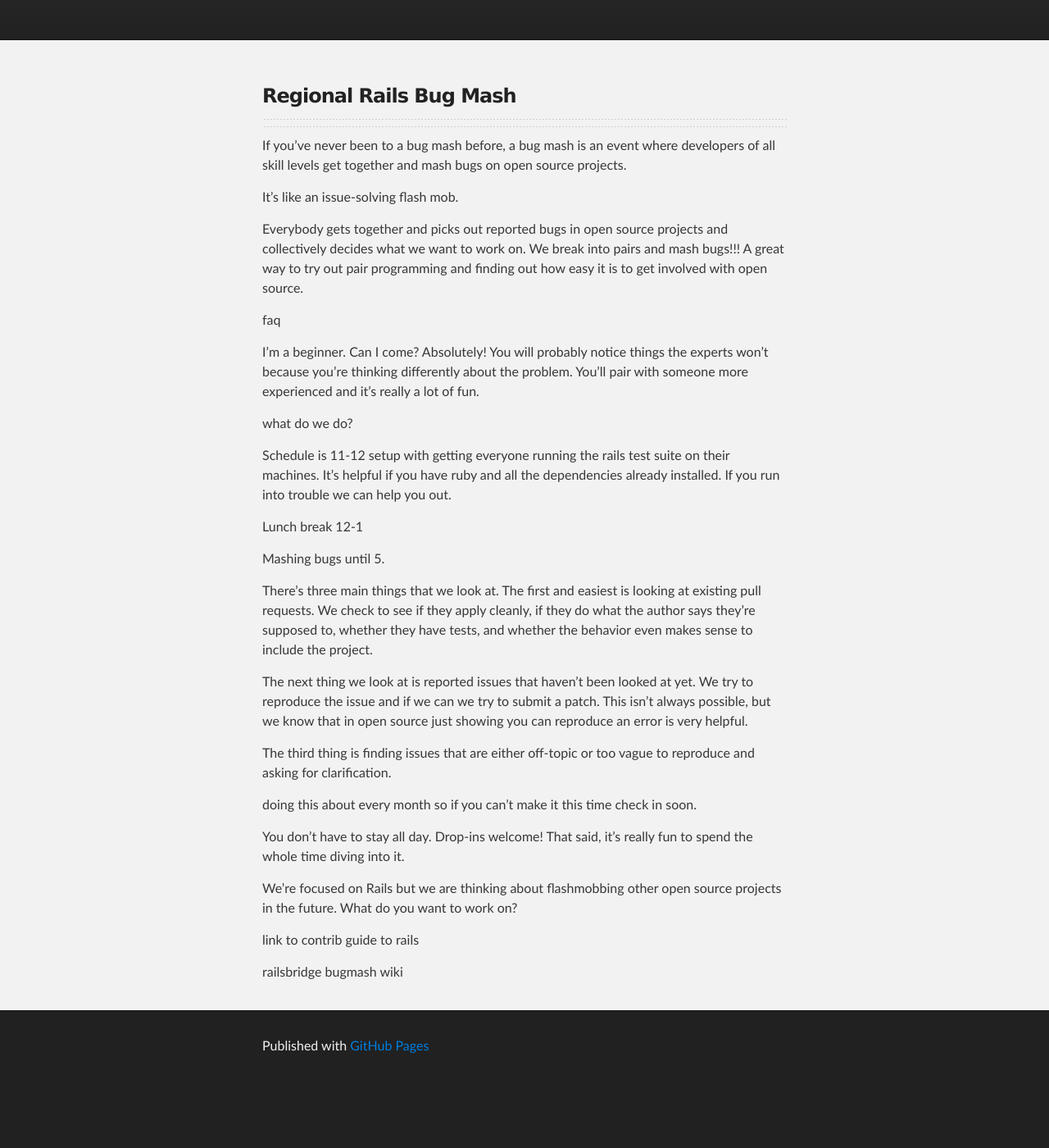
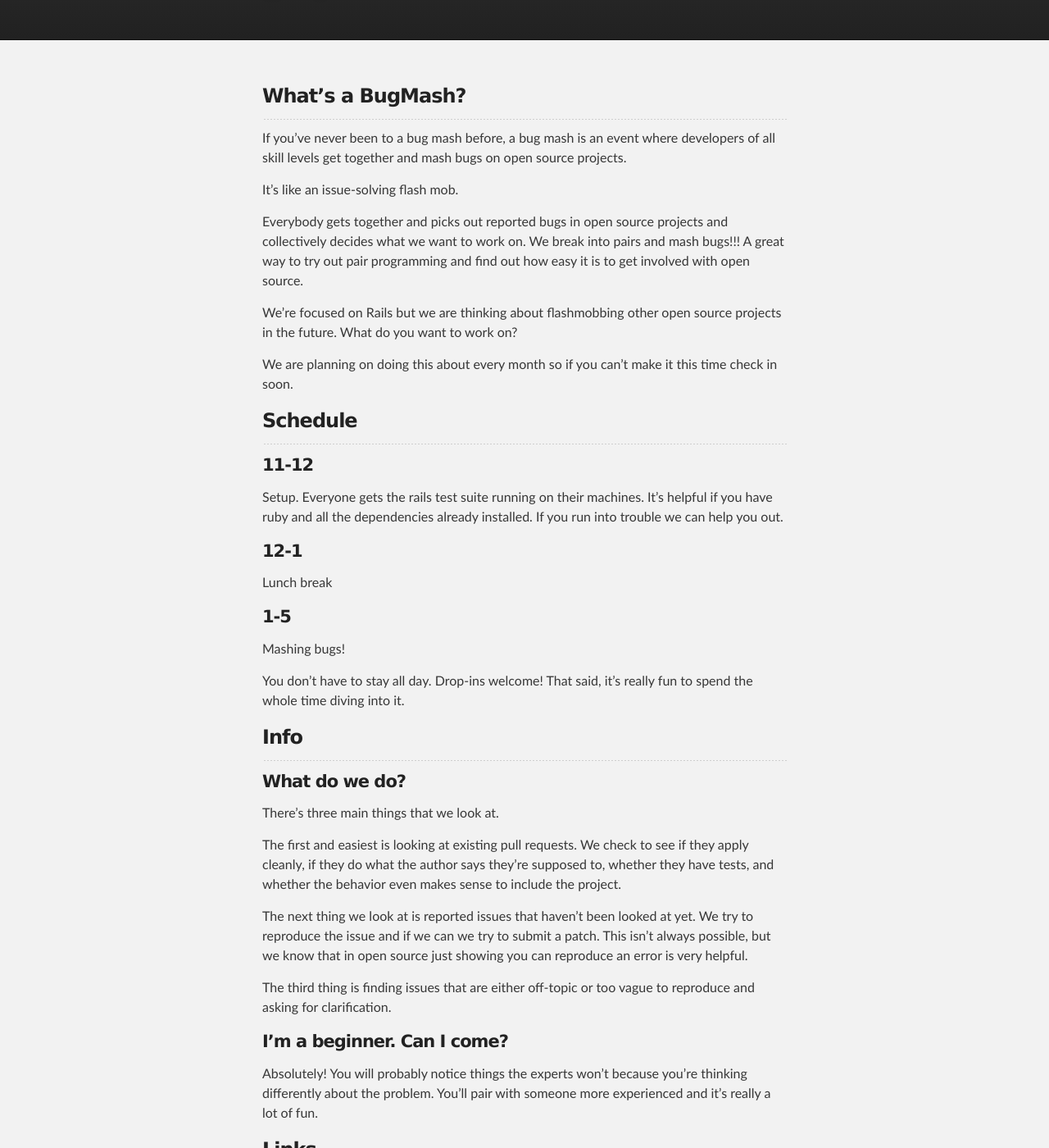
Before and after one commit to boulderbugmash/boulderbugmash.github.com, a Jekyll site: the page built from index.md, in a window 1280 px wide and 1400 px high, scrolled down 197 px. Shown: the whole window at 82% size. Built offline with Jekyll 4.4.1, drawn with Linux system fonts in a browser that asks for light colours; Markdown is read by kramdown in place of the engine named in the settings; before the commit the page ends 1519 px from its top, so only the background shows below that; some of the changed text lies outside the part shown.

Commit message:
Update page text

```diff
--- a/_layouts/default.html
+++ b/_layouts/default.html
@@ -3,7 +3,7 @@
   <head>
     <meta charset='utf-8' />
     <meta http-equiv="X-UA-Compatible" content="chrome=1" />
-    <meta name="description" content="Boulder BugMash : Our next BugMash is on Saturday, August 25 11am-5pm @ Gnip's offices in Boulder. " />
+    <meta name="description" content="{{ site.title }} - {{ site.tagline }}" />
 
     <link rel="stylesheet" type="text/css" media="screen" href="/stylesheets/stylesheet.css">
 
--- a/index.md
+++ b/index.md
@@ -3,50 +3,68 @@
 layout: default
 ---
 
-### Regional Rails Bug Mash
+### What's a BugMash?
 
 ***
 
 
 
+If you've never been to a bug mash before, a bug mash is an event where developers of all skill levels get together and mash bugs on open source projects.
+
+It's like an issue-solving flash mob.
+
+Everybody gets together and picks out reported bugs in open source projects and collectively decides what we want to work on. We break into pairs and mash bugs!!! A great way to try out pair programming and find out how easy it is to get involved with open source.
 
 
-***
+We're focused on Rails but we are thinking about flashmobbing other open source projects in the future. What do you want to work on?
 
-If you've never been to a bug mash before, a bug mash is an event where developers of all skill levels get together and mash bugs on open source projects.
+We are planning on doing this about every month so if you can't make it this time check in soon.
 
 
 
 
-It's like an issue-solving flash mob.
+###Schedule
 
-Everybody gets together and picks out reported bugs in open source projects and collectively decides what we want to work on. We break into pairs and mash bugs!!! A great way to try out pair programming and finding out how easy it is to get involved with open source.
+***
 
-faq
+####11-12
+Setup. Everyone gets the rails test suite running on their machines. It's helpful if you have ruby and all the dependencies already installed. If you run into trouble we can help you out.
 
-I'm a beginner. Can I come?
-Absolutely! You will probably notice things the experts won't because you're thinking differently about the problem. You'll pair with someone more experienced and it's really a lot of fun.
+####12-1
+Lunch break
 
-what do we do?
+####1-5
+Mashing bugs!
 
-Schedule is 11-12 setup with getting everyone running the rails test suite on their machines. It's helpful if you have ruby and all the dependencies already installed. If you run into trouble we can help you out.
+You don't have to stay all day. Drop-ins welcome! That said, it's really fun to spend the whole time diving into it.
 
-Lunch break 12-1
 
-Mashing bugs until 5.
 
-There's three main things that we look at. The first and easiest is looking at existing pull requests. We check to see if they apply cleanly, if they do what the author says they're supposed to, whether they have tests, and whether the behavior even makes sense to include the project.
+###Info
+
+***
+
+####What do we do?
+
+There's three main things that we look at.
+
+The first and easiest is looking at existing pull requests. We check to see if they apply cleanly, if they do what the author says they're supposed to, whether they have tests, and whether the behavior even makes sense to include the project.
 
 The next thing we look at is reported issues that haven't been looked at yet. We try to reproduce the issue and if we can we try to submit a patch. This isn't always possible, but we know that in open source just showing you can reproduce an error is very helpful.
 
 The third thing is finding issues that are either off-topic or too vague to reproduce and asking for clarification.
 
-doing this about every month so if you can't make it this time check in soon.
 
-You don't have to stay all day. Drop-ins welcome! That said, it's really fun to spend the whole time diving into it.
 
-We're focused on Rails but we are thinking about flashmobbing other open source projects in the future. What do you want to work on?
+####I'm a beginner. Can I come?
 
-link to contrib guide to rails
+Absolutely! You will probably notice things the experts won't because you're thinking differently about the problem. You'll pair with someone more experienced and it's really a lot of fun.
 
-railsbridge bugmash wiki
+
+
+###Links
+
+***
+
+* [Contributing to Ruby on Rails](http://guides.rubyonrails.org/contributing_to_ruby_on_rails.html)
+* [Railsbridge Bugmash Wiki](http://wiki.railsbridge.org/projects/1/wiki/BugMash)
```
